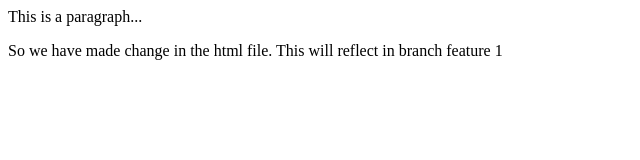
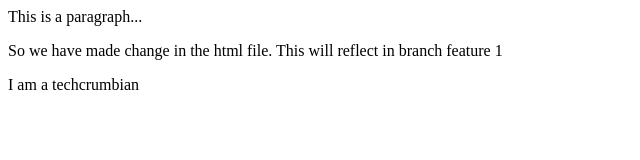
Before and after one commit to nipungrover51-ops/localrepo, a plain HTML site: page index.html in a window 1280 px wide. Shown: the whole page, without its empty margins (0-640 px from the left). Drawn offline with Linux system fonts and the light colour scheme.

Commit message:
Add this change

```diff
--- a/index.html
+++ b/index.html
@@ -1,2 +1,3 @@
 <p>This is a paragraph...</p>
 <p>So we have made change in the html file. This will reflect in branch feature 1</p>
+<p>I am a techcrumbian</p>
```
